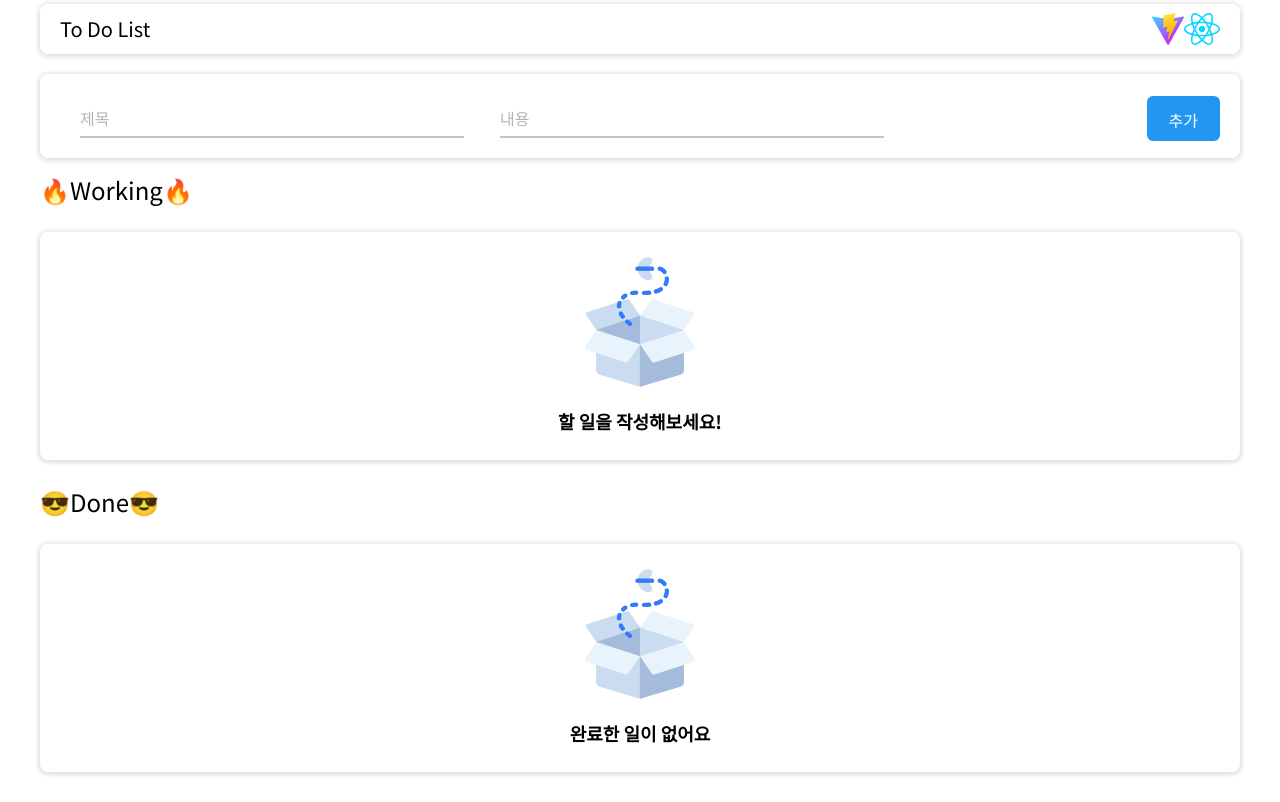
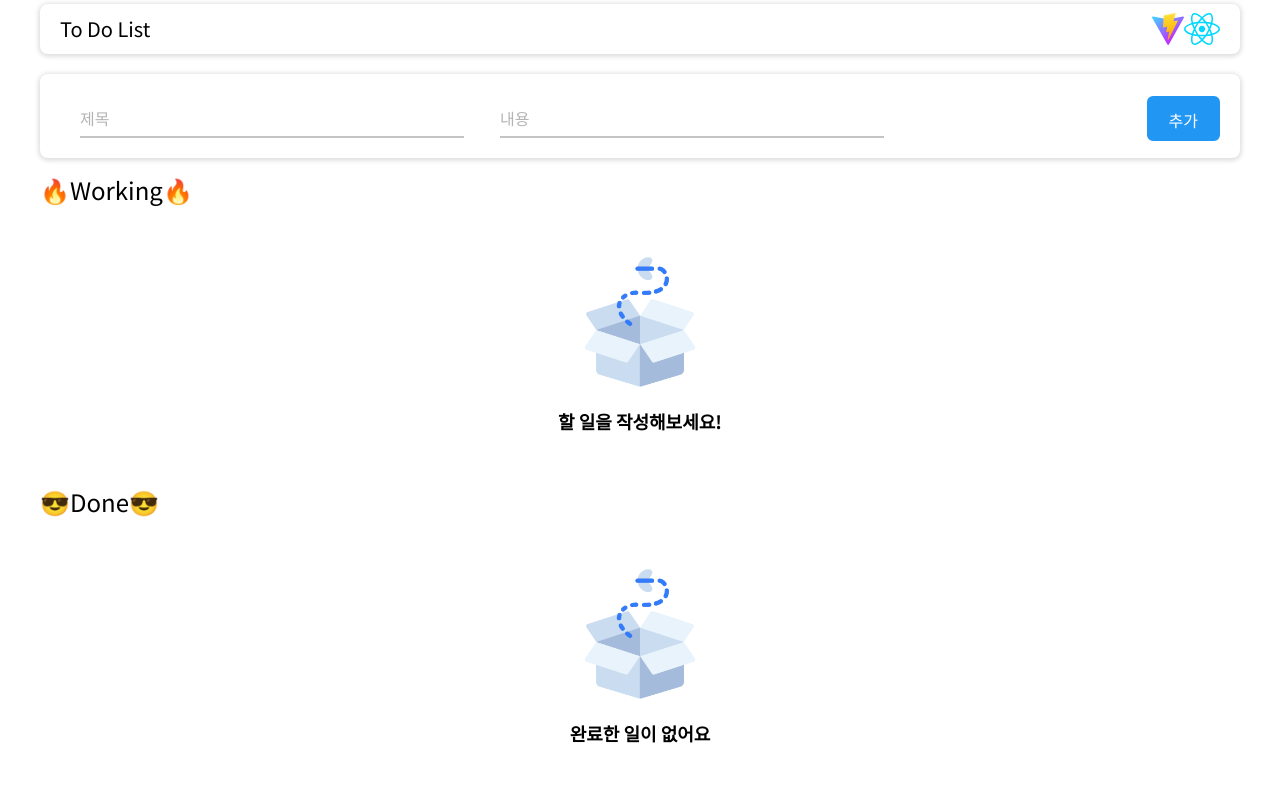
Before and after one commit to synuns/toDoList, a React (Vite) app: page / in a window 1280 px wide. Built offline with nearby package versions, Linux system fonts and the light colour scheme.

Commit message:
🩹 Remove Empty component's shadow style

```diff
--- a/src/components/Empty.jsx
+++ b/src/components/Empty.jsx
@@ -9,8 +9,6 @@ const StyledEmpty = styled.div`
   align-items: center;
   width: 100%;
   margin: 30px 0;
-  border-radius: 8px;
-  box-shadow: 0px 1px 4px 2px rgba(0, 0, 0, 0.12);
 
   img {
     width: 140px;
```
